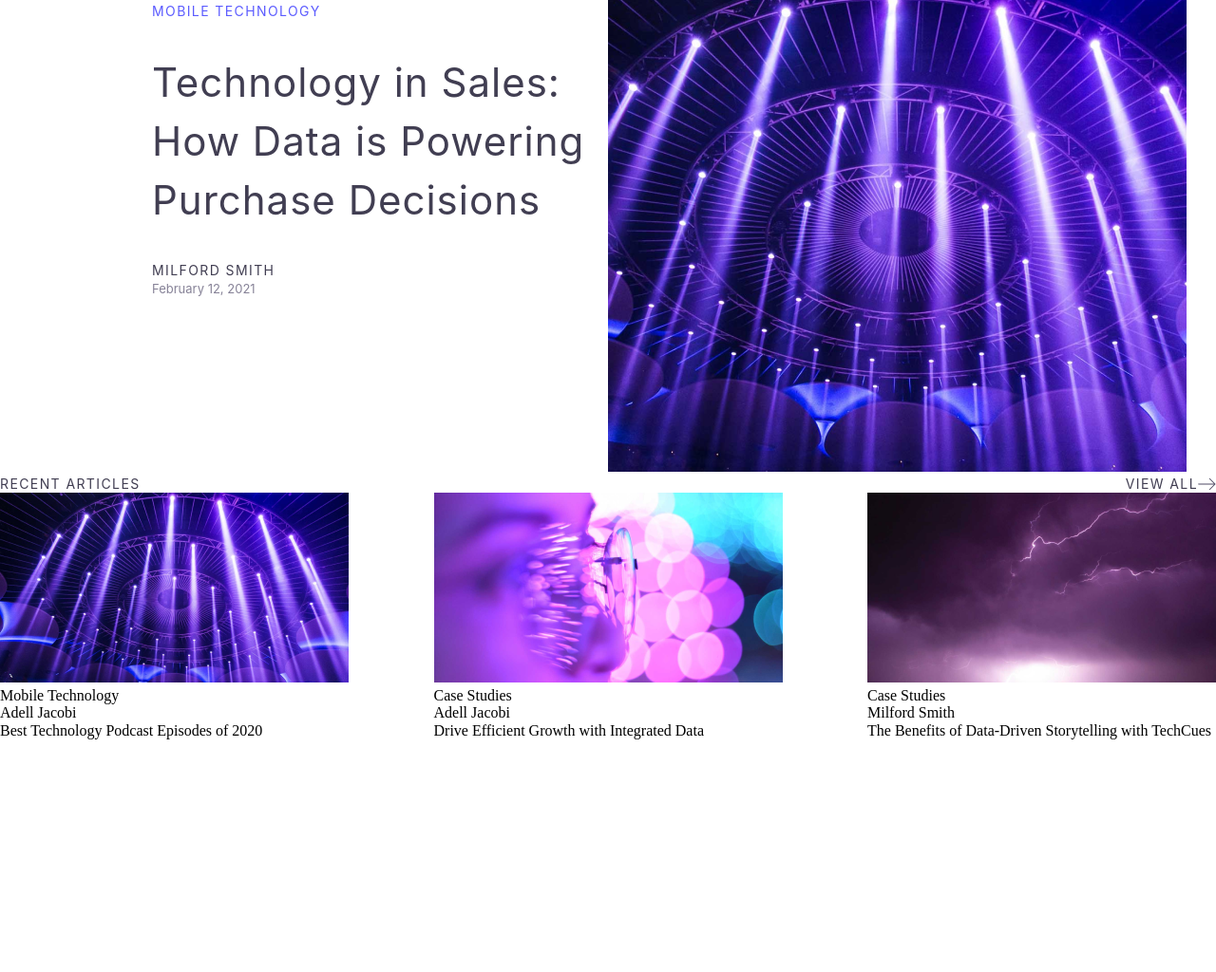
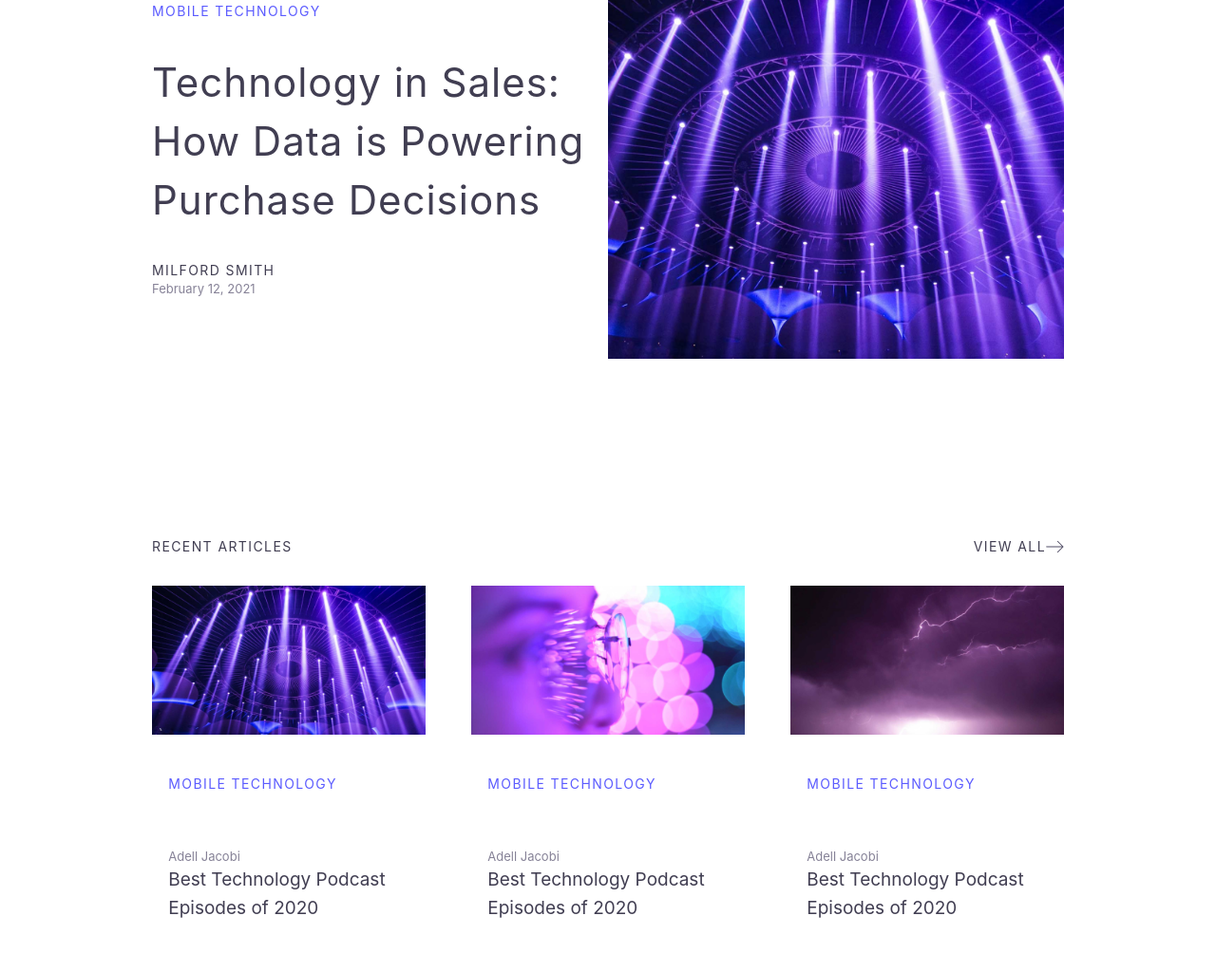
Before and after one commit to ERRANNNNN/AndreyVerstka, a plain HTML site: page index.html in a window 1280 px wide. Shown: the part 315-1339 px from the top of the page at 95% size. Before the commit the page ends 1094 px from the top, so only its background shows below. Drawn offline with Linux system fonts and the light colour scheme; a web font is replaced by a local one.

Commit message:
изминеня-3

```diff
--- a/css/index.css
+++ b/css/index.css
@@ -68,7 +68,7 @@ header {
     justify-content: center;
 }
 
-.justify-content-between{
+.justify-content-between {
     justify-content: space-between;
 }
 
@@ -108,7 +108,7 @@ header {
     margin-top: 66px;
 }
 
-.main-card-group__text-1{
+.main-card-group__text-1 {
     font-family: 'Inter';
     font-style: normal;
     font-weight: 400;
@@ -118,7 +118,7 @@ header {
     color: #413E52;
 }
 
-.main-card-group__text-2{
+.main-card-group__text-2 {
     font-family: 'Inter';
     font-style: normal;
     font-weight: 400;
@@ -129,7 +129,7 @@ header {
     color: #5C5CFF;
 }
 
-.main-card-group__text-3{
+.main-card-group__text-3 {
     font-family: 'Inter';
     font-style: normal;
     font-weight: 400;
@@ -140,7 +140,7 @@ header {
     color: #413E52;
 }
 
-.main-card-group__text-4{
+.main-card-group__text-4 {
     font-family: 'Inter';
     font-style: normal;
     font-weight: 400;
@@ -153,7 +153,19 @@ header {
     width: 50%;
 }
 
-.main-card-group__text-5{
+.main-card-group__image img {
+    width: 100%;
+}
+
+.recent-articles-section {
+    margin-top: 184px;
+}
+
+.recent-articles {
+    width: 75%;
+}
+
+.main-card-group__text-5 {
     font-family: 'Inter';
     font-style: normal;
     font-weight: 400;
@@ -162,4 +174,49 @@ header {
     letter-spacing: 1.4px;
     text-transform: uppercase;
     color: #413E52;
+    margin-bottom: 32px;
 }
+
+.article-card {
+    width: 30%;
+    height: 407px;
+}
+
+.article-card img {
+    width: 100%;
+    height: 49%;
+}
+
+.article-card__text-block {
+    height: 51%;
+    padding: 15% 6% 18%;
+}
+
+.article-card__text-header {
+    font-family: 'Inter';
+    font-style: normal;
+    font-weight: 400;
+    font-size: 14px;
+    line-height: 18px;
+    letter-spacing: 1.4px;
+    text-transform: uppercase;
+    color: #5C5CFF;
+}
+
+.article-card__text-1 {
+    font-family: 'Inter';
+    font-style: normal;
+    font-weight: 400;
+    font-size: 13px;
+    line-height: 20px;
+    color: #868297;
+}
+
+.article-card__text-2 {
+    font-family: 'Inter';
+    font-style: normal;
+    font-weight: 400;
+    font-size: 19px;
+    line-height: 30px;
+    color: #413E52;
+}
--- a/index.html
+++ b/index.html
@@ -49,38 +49,45 @@
         </div>
     </section>
 
-    <section>
-        <div>
+    <section class="flex-row justify-content-center recent-articles-section">
+        <div class="recent-articles">
             <div class="main-card-group__text-5 flex-row justify-content-between">
                 <div>Recent Articles</div>
                 <div class="flex-row justify-content-between">View All
                     <div class="flex-column justify-content-center">
-                        <img src="img/View-All.png" alt="View All"></div>
+                        <img src="img/View-All.png" alt="View All">
+                    </div>
                 </div>
             </div>
             <div class="flex-row justify-content-between">
-                <div>
+                <div class="article-card flex-column justify-content-between">
                     <img src="img/card-1.png" alt="изображение первой карточки">
-                    <div>
-                        <div>Mobile Technology</div>
-                        <div>Adell Jacobi</div>
-                        <div>Best Technology Podcast Episodes of 2020</div>
+                    <div class="article-card__text-block flex-column justify-content-between">
+                        <div class="article-card__text-header">Mobile Technology</div>
+                        <div>
+                            <div class="article-card__text-1">Adell Jacobi</div>
+                            <div class="article-card__text-2">Best Technology Podcast Episodes of 2020</div>
+                        </div>
                     </div>
                 </div>
-                <div>
-                    <img src="img/card-2.png" alt="изображение второй карточки">
-                    <div>
-                        <div>Case Studies</div>
-                        <div>Adell Jacobi</div>
-                        <div>Drive Efficient Growth with Integrated Data</div>
+                <div class="article-card flex-column justify-content-between">
+                    <img src="img/card-2.png" alt="изображение первой карточки">
+                    <div class="article-card__text-block flex-column justify-content-between">
+                        <div class="article-card__text-header">Mobile Technology</div>
+                        <div>
+                            <div class="article-card__text-1">Adell Jacobi</div>
+                            <div class="article-card__text-2">Best Technology Podcast Episodes of 2020</div>
+                        </div>
                     </div>
                 </div>
-                <div>
-                    <img src="img/card-3.png" alt="изображение третьей карточки">
-                    <div>
-                        <div>Case Studies</div>
-                        <div>Milford Smith</div>
-                        <div>The Benefits of Data-Driven Storytelling with TechCues</div>
+                <div class="article-card flex-column justify-content-between">
+                    <img src="img/card-3.png" alt="изображение первой карточки">
+                    <div class="article-card__text-block flex-column justify-content-between">
+                        <div class="article-card__text-header">Mobile Technology</div>
+                        <div>
+                            <div class="article-card__text-1">Adell Jacobi</div>
+                            <div class="article-card__text-2">Best Technology Podcast Episodes of 2020</div>
+                        </div>
                     </div>
                 </div>
             </div>
```
